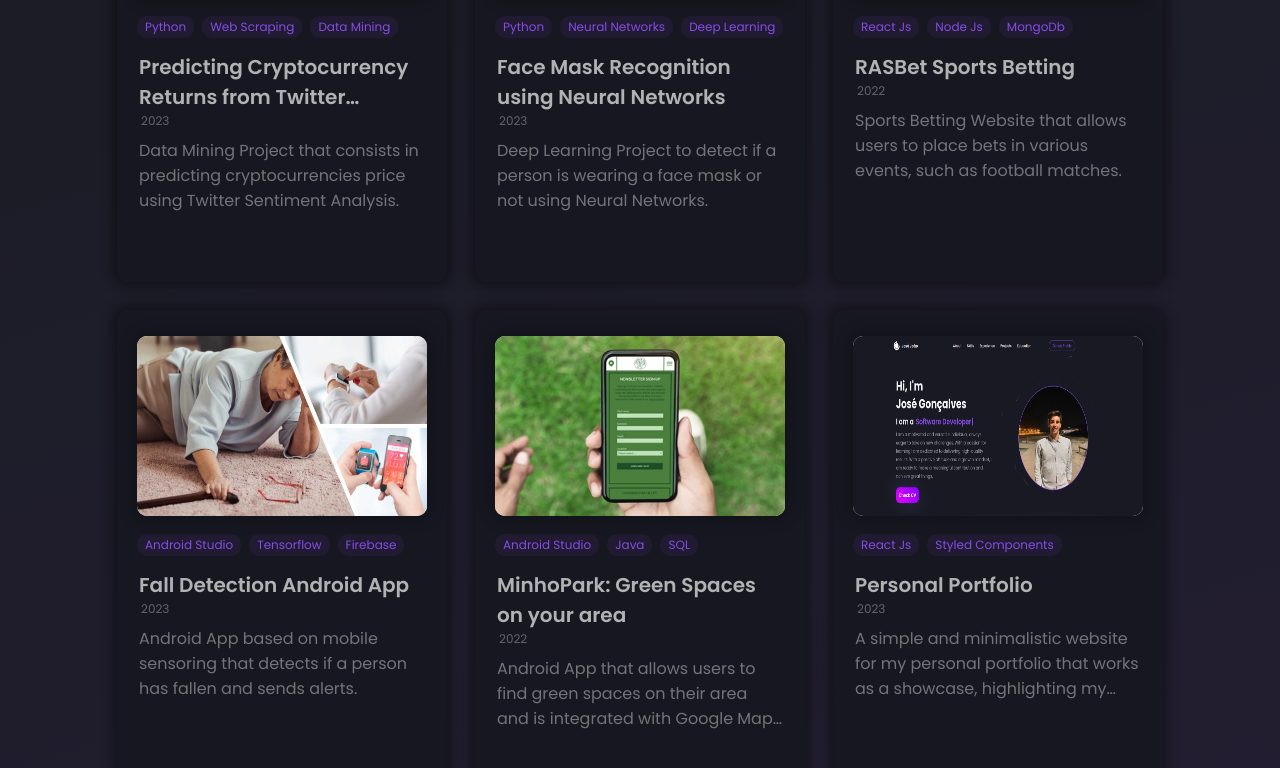
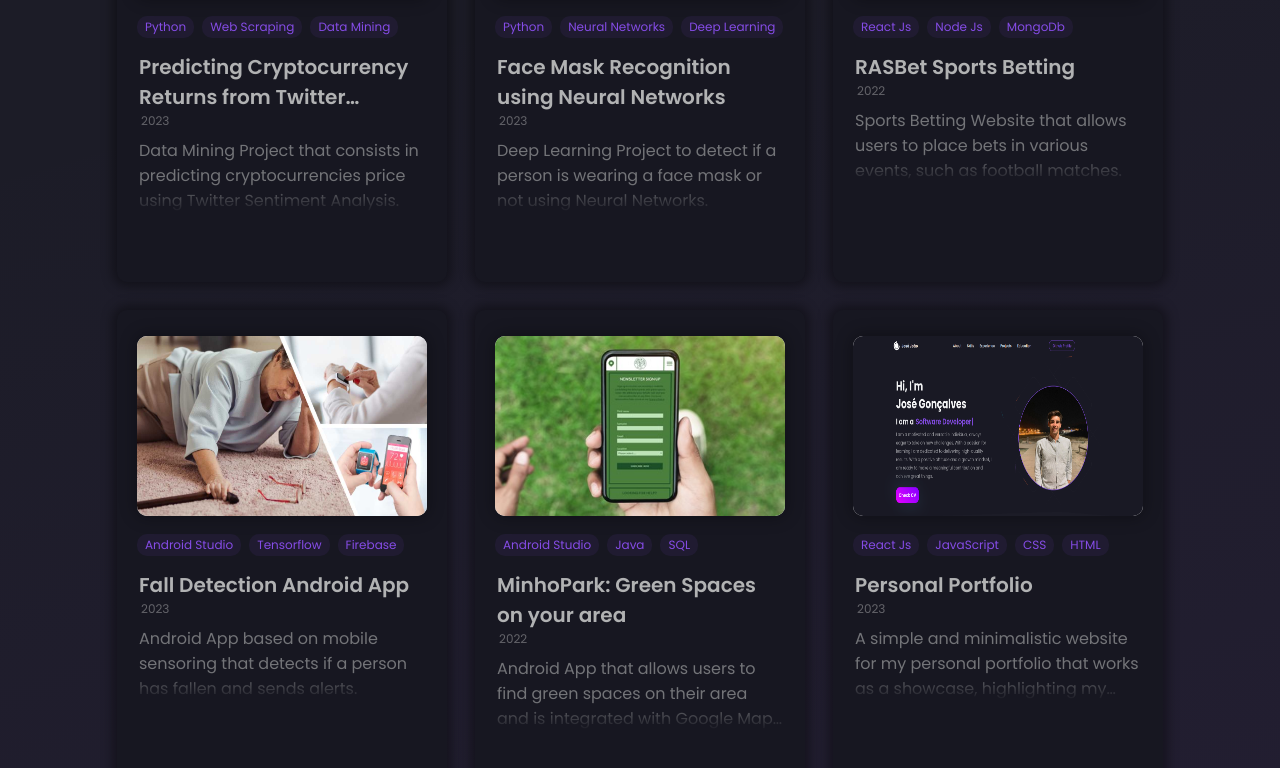
Before and after one commit to jjgonc/portfolio-website, a React (Create React App) app in the folder portfolio/: page / in a window 1280 px wide. Shown: the part 3629-4397 px from the top of the page. Built offline with nearby package versions, Linux system fonts and the light colour scheme.

Commit message:
descrição dos cards dos projetos com efeito para mostrar tudo

```diff
--- a/portfolio/src/components/Cards/ProjectCards.jsx
+++ b/portfolio/src/components/Cards/ProjectCards.jsx
@@ -1,5 +1,6 @@
 import React from 'react'
 import styled from 'styled-components'
+import { useState } from 'react';
 
 
 const Button = styled.a`
@@ -106,14 +107,36 @@ const Date = styled.div`
 const Description = styled.div`
     font-weight: 400;
     color: ${({ theme }) => theme.text_secondary + 99};
-    overflow: hidden;
     margin-top: 8px;
     display: -webkit-box;
     max-width: 100%;
-    -webkit-line-clamp: 3;
+    -webkit-line-clamp: ${({ expanded }) => (expanded ? 'unset' : '3')};
     -webkit-box-orient: vertical;
     text-overflow: ellipsis;
-`
+    overflow: hidden;
+    transition: all 0.3s ease-in-out;
+    position: relative;
+
+    &:before {
+        content: '';
+        position: absolute;
+        top: 0;
+        left: 0;
+        right: 0;
+        bottom: 0;
+        background: linear-gradient(transparent 60%, ${({ theme }) => theme.card});
+        pointer-events: none;
+        opacity: ${({ expanded }) => (expanded ? '0' : '1')};
+        transition: opacity 0.3s ease-in-out;
+    }
+
+    &:hover {
+        -webkit-line-clamp: unset;
+        &:before {
+            opacity: 0;
+        }
+    }
+`;
 
 const Members = styled.div`
     display: flex;
@@ -130,28 +153,33 @@ const Avatar = styled.img`
     border: 3px solid ${({ theme }) => theme.card};
 `
 
-const ProjectCards = ({project}) => {
+const ProjectCards = ({ project }) => {
+    const [expanded, setExpanded] = useState(false);
+
     return (
         <Card>
-            <Image src={project.image}/>
+            <Image src={project.image} />
             <Tags>
                 {project.tags?.map((tag) => (
-                <Tag key={tag}>{tag}</Tag>
+                    <Tag key={tag}>{tag}</Tag>
                 ))}
             </Tags>
             <Details>
                 <Title>{project.title}</Title>
                 <Date>{project.date}</Date>
-                <Description>{project.description}</Description>
+                <Description expanded={expanded}>{project.description}</Description>
             </Details>
             <Members>
                 {project.member?.map((member) => (
-                    <Avatar src={member.img}/>
+                    <Avatar src={member.img} />
                 ))}
             </Members>
-            <Button href={project.github} target="_blank">View Project</Button>
+            <Button href={project.github} target="_blank">
+                View Project
+            </Button>
         </Card>
-    )
-}
+    );
+};
+
 
 export default ProjectCards
--- a/portfolio/src/data/constants.js
+++ b/portfolio/src/data/constants.js
@@ -355,10 +355,10 @@ export const Bio = {
       title: "Personal Portfolio",
       date: "2023",
       description:
-        "A simple and minimalistic website for my personal portfolio that works as a showcase, highlighting my academic and professional journey .",
+        "A simple and minimalistic website for my personal portfolio that works as a showcase, highlighting my academic and professional journey.",
       image:
         personalPortfolio,
-      tags: ["React Js", "Styled Components"],
+      tags: ["React Js", "JavaScript", "CSS", "HTML"],
       category: "web app",
       github: "https://github.com/jjgonc/portfolio-website",
     },
```
